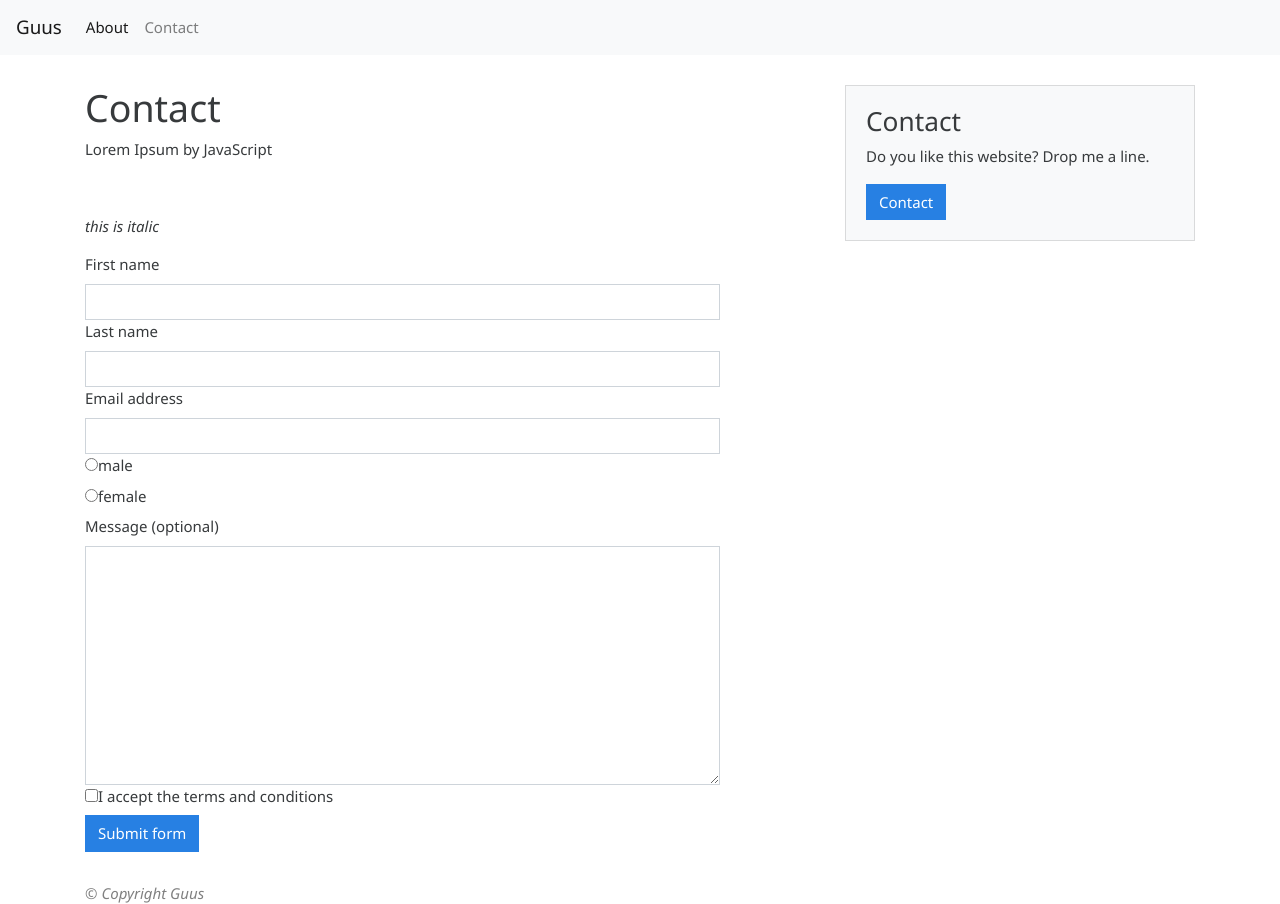
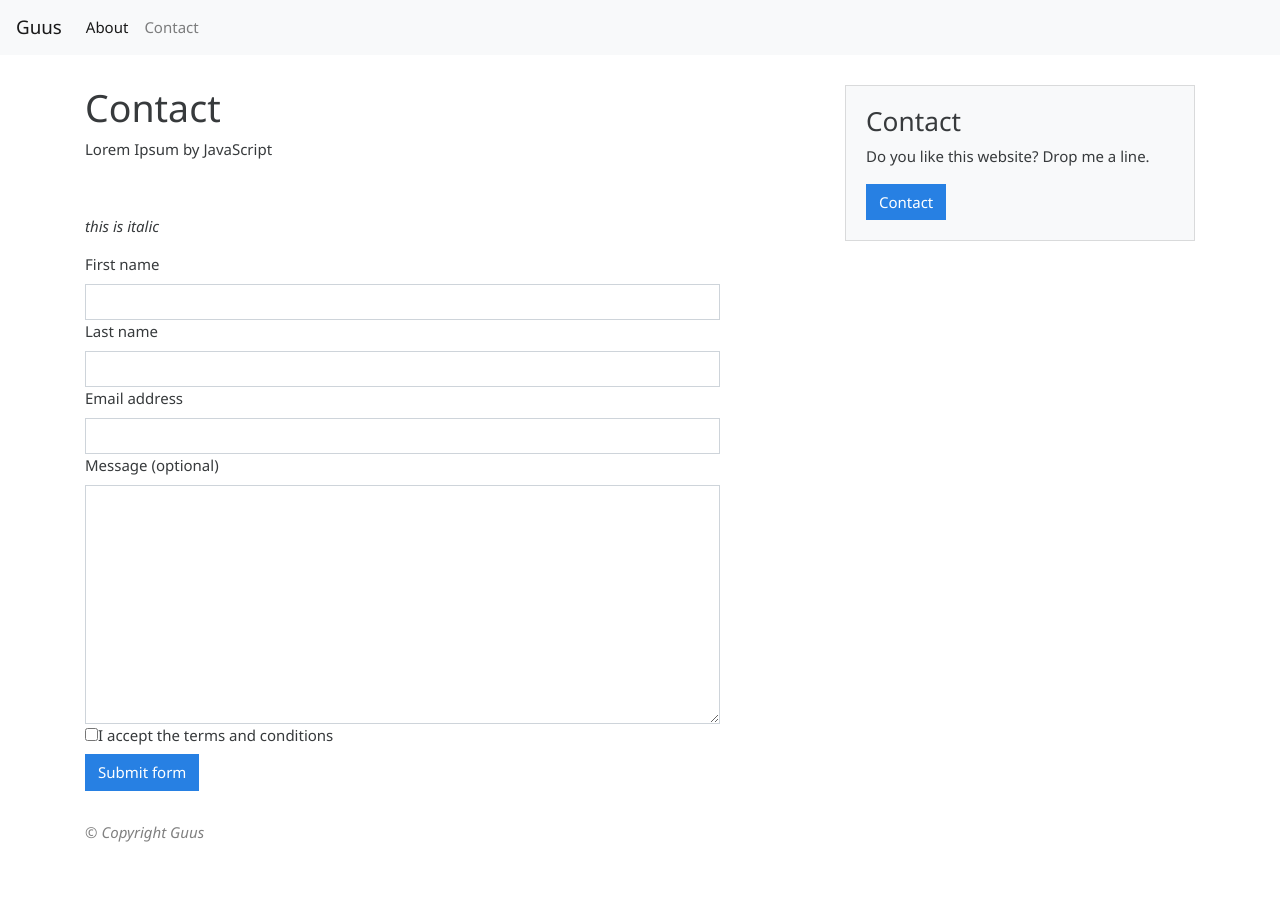
Before and after one commit to itsguus/guusgroenink, a Jekyll site: the page built from contact.md, in a window 1280 px wide. Built offline with Jekyll 4.4.1, drawn with Linux system fonts in a browser that asks for light colours; our own code applies the rules of GitHub Pages for plain Markdown files.

Commit message:
Updated 'contact.md' via CloudCannon

```diff
--- a/contact.md
+++ b/contact.md
@@ -14,14 +14,6 @@ forms:
       - name: email
         input_type: email
         placeholder: Email address
-        required: true
-      - name: sex
-        input_type: radio
-        placeholder: male
-        required: true
-      - name: sex
-        input_type: radio
-        placeholder: female
         required: true
       - name: message
         input_type: textarea
```
Also changed, not shown: other parts of contact.md (+1 -1 lines).
